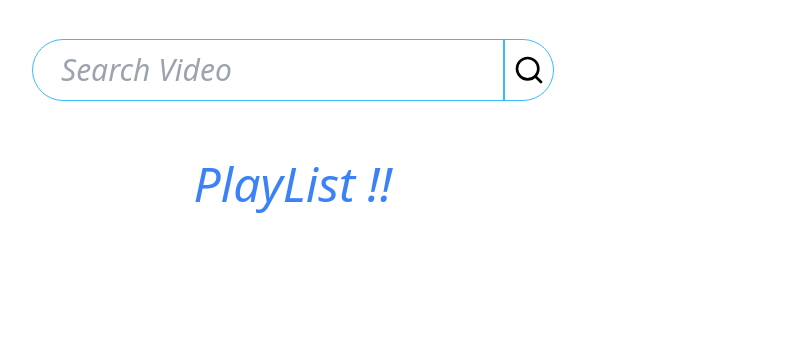
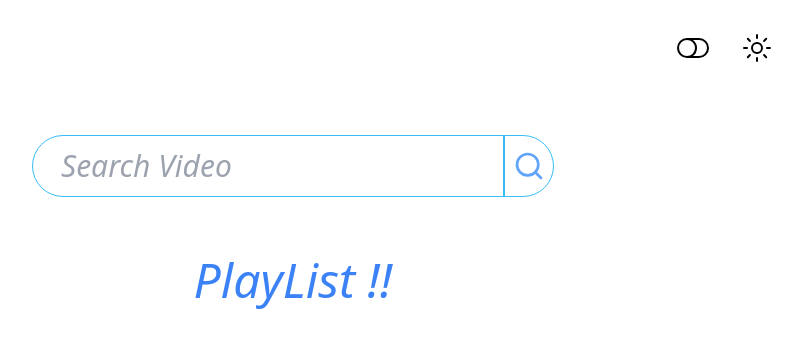
Before and after one commit to Syed-Mohd-Azam/Video-Player-Project, a React (Vite) app: page / in a window 1280 px wide. Shown: the top 348 px of the page, without its empty margins (347-1149 px from the left). Built offline with nearby package versions, Linux system fonts and the light colour scheme.

Commit message:
Dark Mode Created

```diff
--- a/src/App.jsx
+++ b/src/App.jsx
@@ -1,9 +1,13 @@
 import PlaylistComponent from "./components/PlaylistComponent";
+import { useSelector } from "react-redux";
 function App() {
+  const dark = useSelector((state) => state?.dark?.darkMode);
   return (
     <>
-      <section className="w-4/5 min-h-screen mx-auto">
-        <PlaylistComponent />
+      <section className={dark === true ? "bg-sky-950" : "bg-white"}>
+        <section className="w-4/5 min-h-screen mx-auto">
+          <PlaylistComponent />
+        </section>
       </section>
     </>
   );
--- a/src/components/SearchContainer.jsx
+++ b/src/components/SearchContainer.jsx
@@ -1,15 +1,42 @@
 import { LuSearch } from "react-icons/lu";
+import { BsToggleOff } from "react-icons/bs";
+import { BsToggleOn } from "react-icons/bs";
+import { useDispatch, useSelector } from "react-redux";
+import { IoSunnyOutline } from "react-icons/io5";
+import { FaRegMoon } from "react-icons/fa";
+import { toggleMode } from "../utils/darkSlice";
 const SearchContainer = () => {
+  const dispatch = useDispatch();
+  const dark = useSelector((state) => state?.dark?.darkMode);
+  const handleToggle = () => {
+    dispatch(toggleMode());
+  };
   return (
     <>
-      <section className="flex justify-center items-center p-10">
+      <section
+        className="flex gap-8 p-8  justify-end items-center"
+        onClick={handleToggle}
+      >
+        {dark === true ? (
+          <>
+            <BsToggleOn className="w-8 h-8 text-blue-400" />
+            <FaRegMoon className="w-8 h-8 text-blue-400" />
+          </>
+        ) : (
+          <>
+            <BsToggleOff className="w-8 h-8" />
+            <IoSunnyOutline className="w-8 h-8" />
+          </>
+        )}
+      </section>
+      <section className="flex justify-center items-center p-10 ">
         <article className="flex gap-0 outline outline-1 outline-sky-400  justify-center items-center rounded-l-full rounded-r-full lg:hover:w-1/2">
           <input
-            className="text-xl px-7 py-3 italic md:text-2xl lg:text-3xl  outline-none basis-3/5 hover:cursor-pointer hover:bg-purple-50 hover:rounded-l-full  border-r-2 border-sky-400"
+            className="text-xl px-7 py-3 italic md:text-2xl lg:text-3xl  outline-none basis-3/5 hover:cursor-pointer hover:bg-purple-50 hover:rounded-l-full  border-r-2 border-sky-400 text-blue-400 rounded-l-full"
             type="search"
             placeholder="Search Video"
           />
-          <LuSearch className="md:w-10 md:h-10 lg:w-12 lg:h-12 hover:cursor-pointer basis-2/5 px-2 py-2 w-8 h-8" />
+          <LuSearch className="md:w-10 md:h-10 lg:w-12 lg:h-12 hover:cursor-pointer basis-2/5 px-2 py-2 w-8 h-8 text-blue-400" />
         </article>
       </section>
     </>
```
